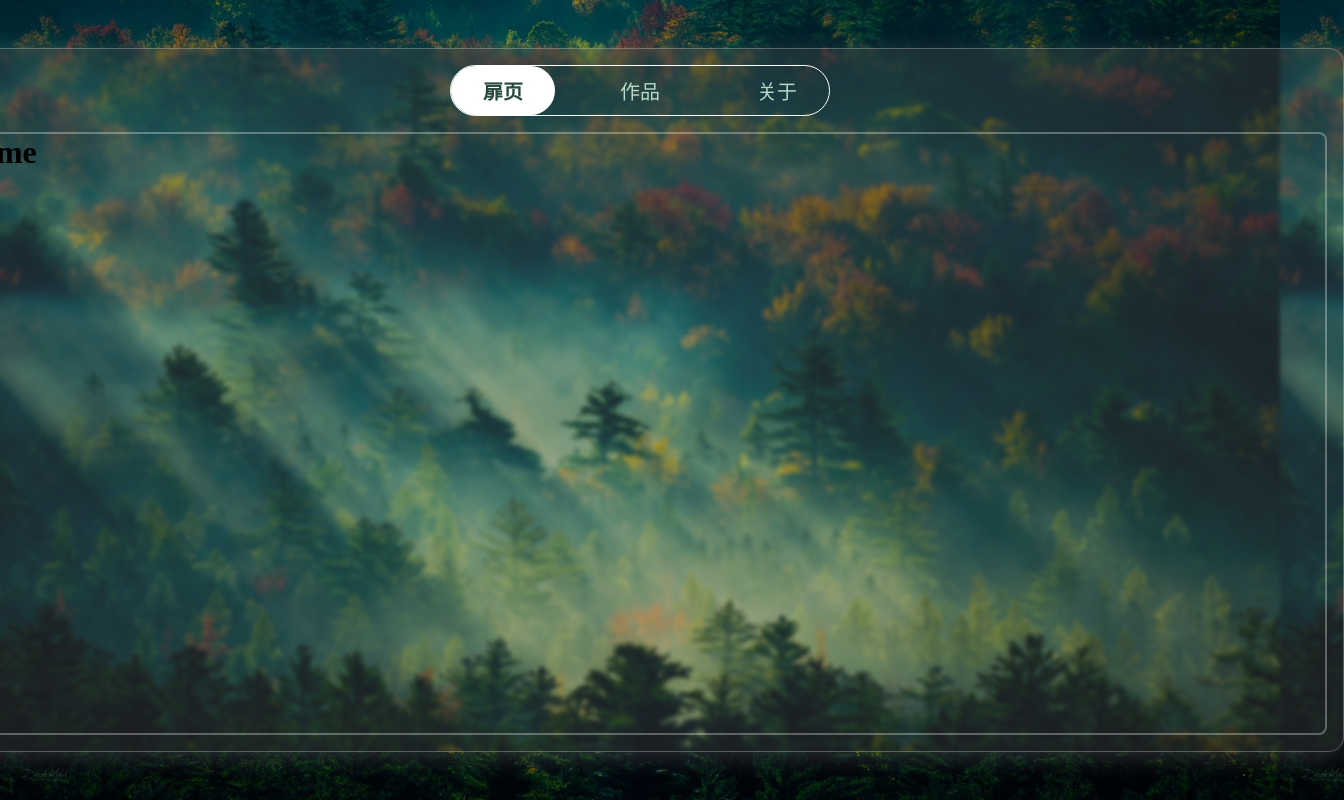
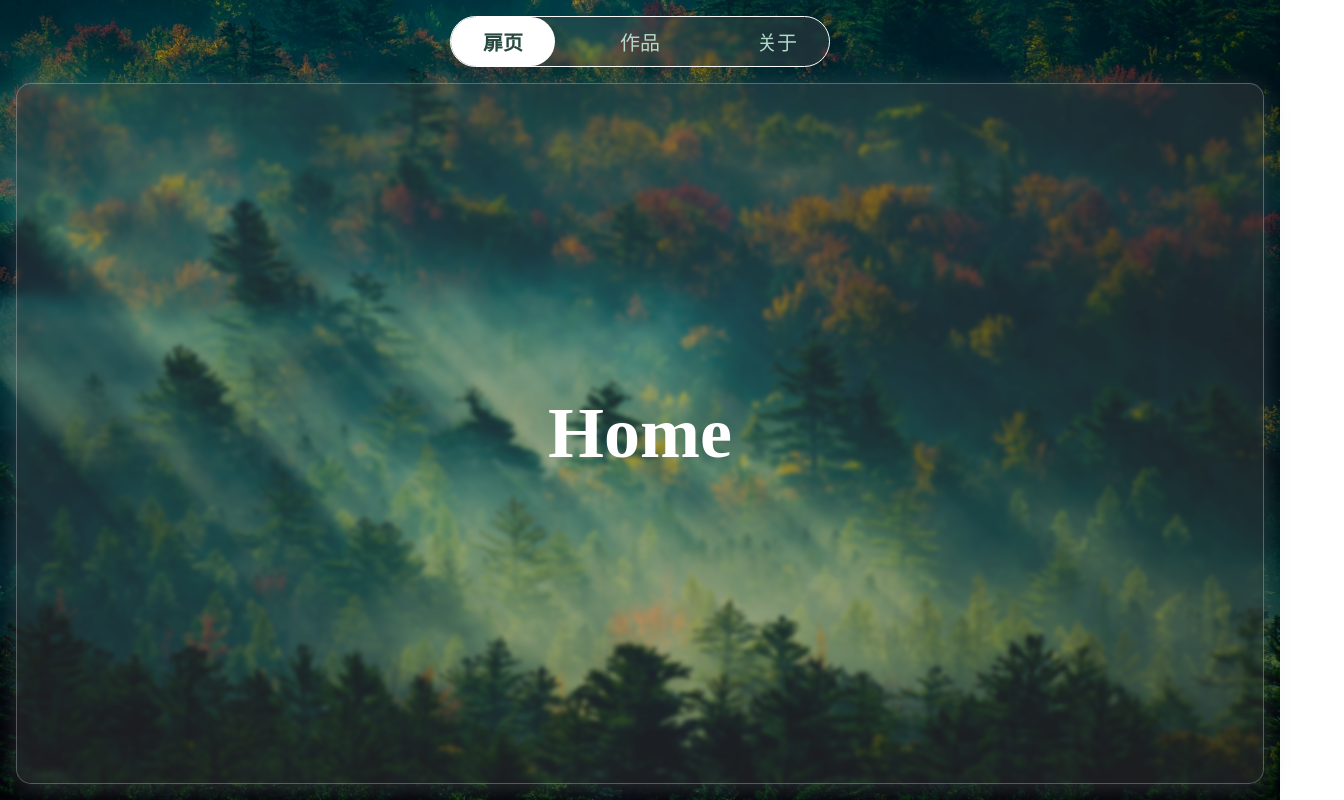
Before and after one commit to trying-c/i-website, a Vue app: page / in a window 1280 px wide. Shown: the whole page, 1344 px wide, since content can reach past the window. Built offline with nearby package versions, Linux system fonts and the light colour scheme.

Commit message:
fix: box style

```diff
--- a/src/App.vue
+++ b/src/App.vue
@@ -1,6 +1,5 @@
 <script setup>
 import Menu from '@/components/Menu.vue';
-
 </script>
 
 <template>
@@ -16,17 +15,8 @@ import Menu from '@/components/Menu.vue';
 <style lang="scss" scoped>
 .website {
     &-container {
-        aspect-ratio: 18 / 9; // 保持盒子比例
-        height: 88%;
-        min-height: 400px;
-
-        border: 1px solid hsla(0, 0%, 88%, 0.3);
-        border-radius: 15px;
-
-        background: hsla(0, 0%, 35%, 0.3);
-        backdrop-filter: blur(2px);
-        box-shadow: 0 5px 25px hsla(0, 0%, 56%, 0.3);
-
+        width: 100%;
+        height: 100%;
         font-family: $font-round;
 
         display: flex;
@@ -36,12 +26,23 @@ import Menu from '@/components/Menu.vue';
 
     &-nav {
         margin-bottom: 16px;
+        @include matte-finish-box;
     }
 
     &-main {
         flex: 1;
-        border: 2px solid rgba(255, 255, 255, 0.3);
-        border-radius: 8px;
+        border-radius: 15px;
+        border: 1px solid hsla(0, 0%, 88%, 0.3);
+        box-shadow: 0 5px 25px hsla(0, 0%, 56%, 0.3);
+        color: #FFFFFF;
+
+        @include matte-finish-box;
+
+
+        display: flex;
+        justify-content: center;
+        align-items: center;
+        font-size: 2.25rem;
     }
 }
 </style>
--- a/src/assets/styles/variable.scss
+++ b/src/assets/styles/variable.scss
@@ -1,8 +1,8 @@
 $font-round: Varela Round;
 
-@mixin basic-box {
-  padding: 16px;
-  margin: 5px;
+@mixin matte-finish-box {
+  background: hsla(0, 0%, 35%, 0.3);
+  backdrop-filter: blur(2px);
 }
 
 $primary-1: hsl(162, 30%, 22%);
--- a/src/components/Menu.vue
+++ b/src/components/Menu.vue
@@ -13,7 +13,7 @@ let menuList = ref([
 ])
 let activeItem = ref(store.activeItem);
 
-function handleMenuClick(item) {
+function handleMenuChange(item) {
     activeItem.value = item.name;
     router.push({ name: activeItem.value });
     emit('menuChange', item)
@@ -21,20 +21,17 @@ function handleMenuClick(item) {
 </script>
 
 <template>
-    <nav class="website-menu">
-        <ul>
+    <ul class="website-menu">
         <li class="website-menu-item" :class="[item.name == activeItem ? 'website-menu-active-item' : '']"
-                v-for="(item, index) in menuList" :key="index" @click="e => handleMenuClick(item)">
+            v-for="(item, index) in menuList" :key="index" @click="e => handleMenuChange(item)">
             {{ item.label }}
         </li>
     </ul>
-    </nav>
 </template>
 
 <style lang="scss" scoped>
 .website {
     &-menu {
-        ul {
         margin: 0 auto;
         width: 380px;
         display: flex;
@@ -42,7 +39,6 @@ function handleMenuClick(item) {
         align-items: center;
         border: 1px solid #FFFFFF;
         border-radius: 999px;
-        }
 
 
         &-item {
```
Lines whose indentation alone changed are shown as unchanged.
